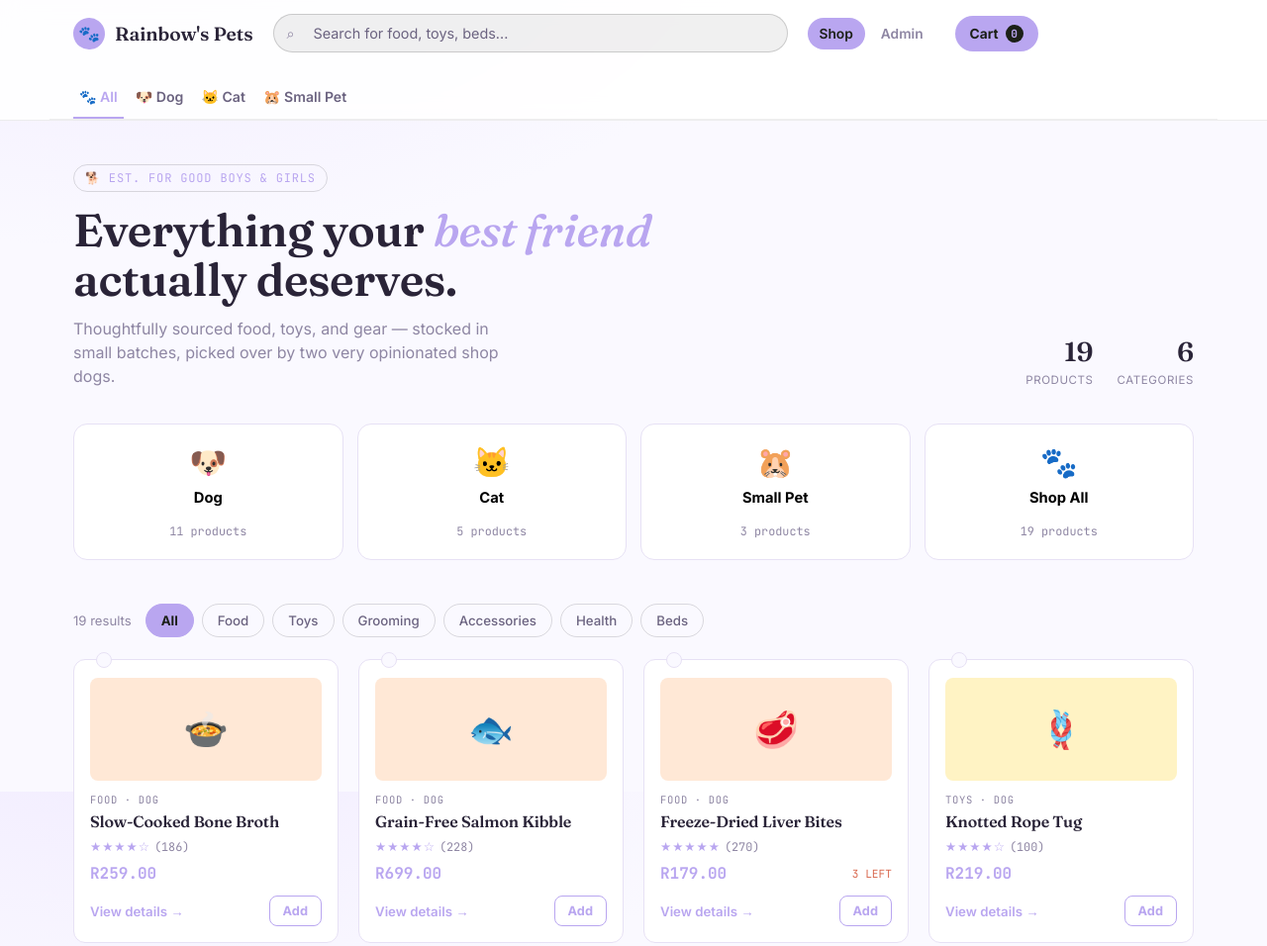
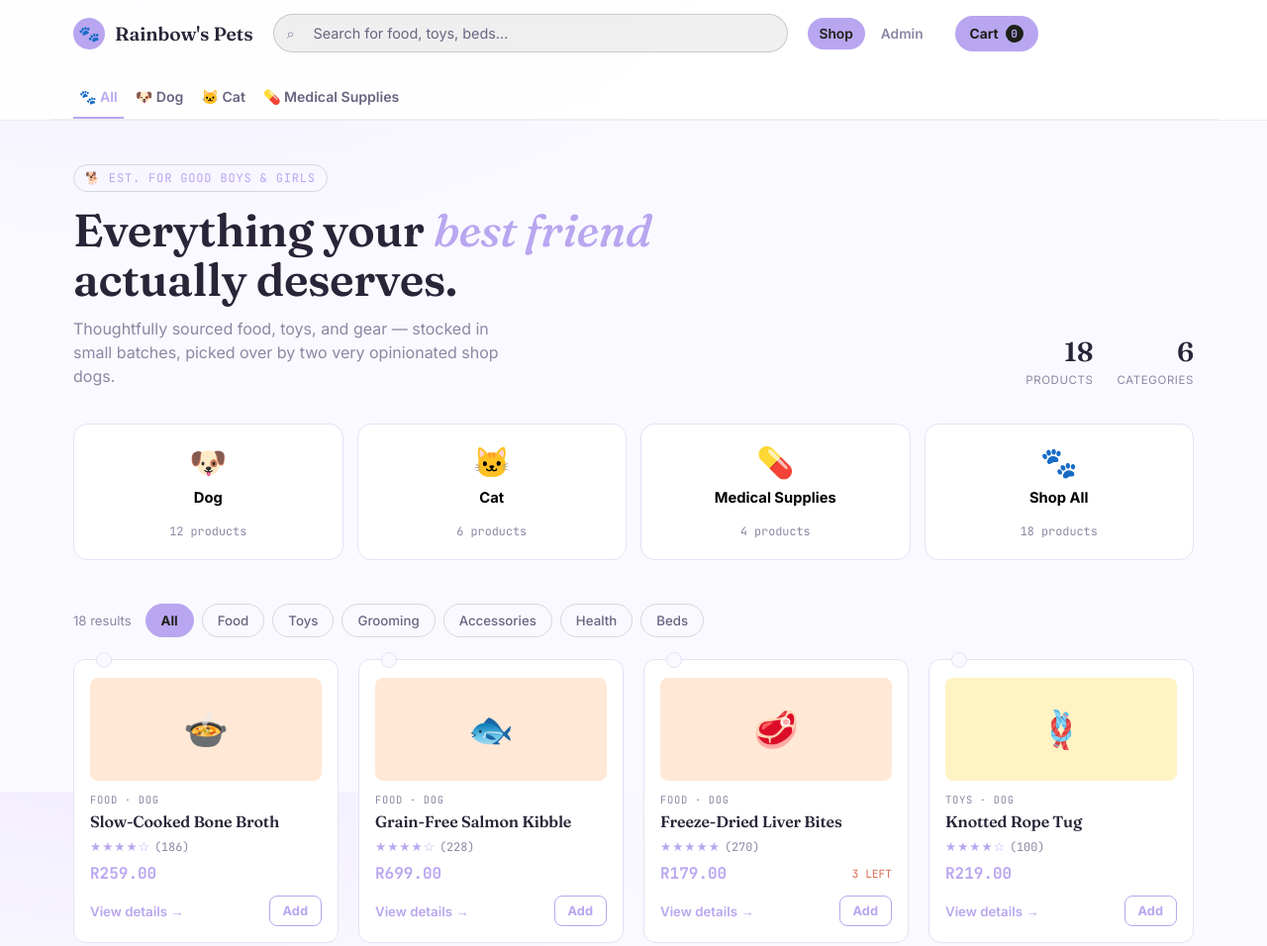
Before and after one commit to Jonathanvb88/petshop-store, a plain HTML site: page index.html in a window 1280 px wide. Shown: the top 956 px of the page at 99% size. Drawn offline with Linux system fonts and the light colour scheme.

Commit message:
Replace Small Pet tab with Medical Supplies (cross-pet Health category shortcut)

```diff
--- a/index.html
+++ b/index.html
@@ -389,7 +389,6 @@
           <select id="pf-pet" required>
             <option value="Dog">Dog</option>
             <option value="Cat">Cat</option>
-            <option value="Small Pet">Small Pet</option>
           </select>
         </div>
         <div class="field">
@@ -440,11 +439,11 @@
 (function(){
   "use strict";
 
-  const STORAGE_KEY = "rbp_products_v2";
+  const STORAGE_KEY = "rbp_products_v3";
   const CART_KEY = "rbp_cart_v2";
 
   const CATEGORY_TILE = { Food:"#FFE8D6", Toys:"#FFF3C4", Grooming:"#D8E9FF", Accessories:"#FBD7EC", Health:"#D6F5E8", Beds:"#E6DBFF" };
-  const PET_EMOJI = { Dog:"🐶", Cat:"🐱", "Small Pet":"🐹" };
+  const PET_EMOJI = { Dog:"🐶", Cat:"🐱" };
   const TRUST_BADGES = [
     {icon:"🚚", text:"Free shipping on orders over R899"},
     {icon:"↩", text:"30-day money-back guarantee"},
@@ -475,9 +474,8 @@
     {id:"p12", sku:"RBP-HL-002", name:"Joint Support Chews", pet:"Dog", category:"Health", price:429, stock:1, icon:"🦴", desc:"Glucosamine + turmeric, chicken flavored.", specs:["Glucosamine & chondroitin","Turmeric for inflammation support","Chicken flavored","90-chew supply"]},
     {id:"p13", sku:"RBP-BD-001", name:"Linen Bolster Bed (M)", pet:"Dog", category:"Beds", price:1149, stock:11, icon:"🛏️", desc:"Removable washable cover, memory foam base.", specs:["Memory foam base","Removable machine-washable cover","Water-resistant liner","Fits dogs up to 50 lbs"]},
     {id:"p14", sku:"RBP-BD-002", name:"Cave Bed", pet:"Cat", category:"Beds", price:749, stock:7, icon:"🐈", desc:"Wool felt, hand-shaped, holds its dome shape for years.", specs:["100% wool felt","Hand-shaped, holds form","Machine washable cover","One size fits most cats"]},
-    {id:"p15", sku:"RBP-FD-004", name:"Timothy Hay Feeder Pack", pet:"Small Pet", category:"Food", price:269, stock:24, icon:"🌾", desc:"Sun-cured timothy hay, high fiber, small-batch baled.", specs:["Sun-cured timothy hay","High fiber content","Small-batch baled","5 lb resealable bag"]},
-    {id:"p16", sku:"RBP-TY-004", name:"Silent Spin Wheel", pet:"Small Pet", category:"Toys", price:399, stock:13, icon:"🎡", desc:"Ultra-quiet bearing system for nighttime runners.", specs:["Silent bearing system","11 inch running surface","Free-standing, no stand needed","Easy-clean solid surface"]},
-    {id:"p17", sku:"RBP-BD-003", name:"Fleece Cage Liner", pet:"Small Pet", category:"Beds", price:329, stock:16, icon:"🧺", desc:"Absorbent fleece top layer over a leak-proof base.", specs:["Absorbent top layer","Leak-proof waterproof base","Machine washable","Fits standard C&C cages"]},
+    {id:"p20", sku:"RBP-HL-003", name:"Flea & Tick Spot Treatment", pet:"Dog", category:"Health", price:249, stock:22, icon:"💧", desc:"Monthly topical protection against fleas, ticks, and mites.", specs:["Monthly application","Waterproof after 24 hours","Vet-formulated","3-month supply"]},
+    {id:"p21", sku:"RBP-HL-004", name:"Probiotic Digestive Chews", pet:"Cat", category:"Health", price:219, stock:14, icon:"🌿", desc:"Daily chew to support gut health and reduce hairball frequency.", specs:["Daily digestive support","Reduces hairball frequency","Chicken flavored","60-chew supply"]},
     {id:"p18", sku:"RBP-AC-003", name:"Sisal Scratching Post", pet:"Cat", category:"Accessories", price:599, stock:8, icon:"🐈", desc:"Natural sisal wrap on a weighted, wobble-free base.", specs:["Natural sisal rope wrap","Weighted non-wobble base","32 inch height","Includes hanging toy"]},
     {id:"p19", sku:"RBP-TY-005", name:"Catnip Mice 3-Pack", pet:"Cat", category:"Toys", price:139, stock:38, icon:"🐭", desc:"Organic catnip stuffed into durable felt mice.", specs:["Organic catnip filling","Durable felt construction","Set of 3","Machine washable"]}
   ];
@@ -571,11 +569,17 @@
     bar.innerHTML = "";
     pets.forEach(pt=>{
       const b = document.createElement("button");
-      b.className = "pet-tab" + (pt===activePet ? " active" : "");
+      const isActive = pt===activePet && activeCategory !== "Health";
+      b.className = "pet-tab" + (isActive ? " active" : "");
       b.innerHTML = (pt==="All" ? "🐾" : PET_EMOJI[pt]||"🐾") + " " + pt;
       b.addEventListener("click", ()=>{ activePet = pt; activeCategory="All"; goToShop(); });
       bar.appendChild(b);
     });
+    const medBtn = document.createElement("button");
+    medBtn.className = "pet-tab" + (activeCategory==="Health" ? " active" : "");
+    medBtn.innerHTML = "💊 Medical Supplies";
+    medBtn.addEventListener("click", ()=>{ activePet = "All"; activeCategory = "Health"; goToShop(); });
+    bar.appendChild(medBtn);
   }
 
   function renderPetTiles(){
@@ -590,6 +594,12 @@
       tile.addEventListener("click", ()=>{ activePet = pt; activeCategory="All"; goToShop(); });
       wrap.appendChild(tile);
     });
+    const medCount = products.filter(p=>p.category==="Health").length;
+    const medTile = document.createElement("button");
+    medTile.className = "pet-tile";
+    medTile.innerHTML = `<span class="emoji">💊</span><span class="name">Medical Supplies</span><br/><span class="count">${medCount} products</span>`;
+    medTile.addEventListener("click", ()=>{ activePet="All"; activeCategory="Health"; goToShop(); });
+    wrap.appendChild(medTile);
     const allTile = document.createElement("button");
     allTile.className = "pet-tile";
     allTile.innerHTML = `<span class="emoji">🐾</span><span class="name">Shop All</span><br/><span class="count">${products.length} products</span>`;
```
